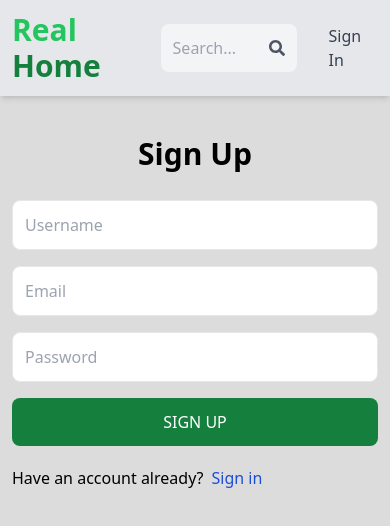
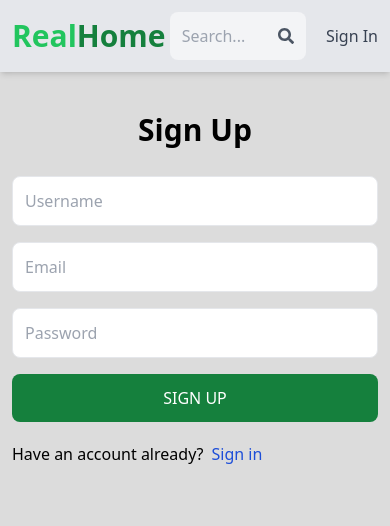
Before and after one commit to Raymond-XishengChen/RealHome, a React (Vite) app in the folder client/: page /sign-up in a window 390 px wide. Shown: the top 526 px of the page. Built offline with nearby package versions, Linux system fonts and the light colour scheme; no server answers.

Commit message:
Minor CSS changes

```diff
--- a/client/src/components/Header.jsx
+++ b/client/src/components/Header.jsx
@@ -50,9 +50,9 @@
                 <Link to = "/">
                     <li className="hidden sm:inline text-gray-700 hover:underline">Home</li>
                 </Link>
-                <Link to = "/about">
+                {/* <Link to = "/about">
                     <li className="hidden sm:inline text-gray-700 hover:underline">About</li>
-                </Link>
+                </Link> */}
                 <Link to = "/profile">
                     {/* If user is logged in, show profile picture, otherwise display sign in option */}
                     { currentUser ? (
--- a/client/src/pages/Home.jsx
+++ b/client/src/pages/Home.jsx
@@ -71,7 +71,7 @@
         <div className="font-bold text-xl text-gray-400">Discover a world of possibilities as you explore our meticulously curated listings,
           showcasing a diverse range of properties to suit every lifestyle.</div>
 
-          <Link to={"/search"} className="text-xs font-bold text-blue-500 sm:text-sm">
+          <Link to={"/search"} className="text-base font-bold text-blue-500 sm:text-lg">
             Let's start exploring!
           </Link>
       </div>
@@ -81,7 +81,7 @@
           // eslint-disable-next-line react/jsx-key
           <SwiperSlide>
             <div style={{background: `url(${listing.imageUrls[0]}) no-repeat center`, backgroundSize: "cover",}}
-            className="h-[500px]" key={listing._id}></div>
+            className="h-[800px]" key={listing._id}></div>
           </SwiperSlide>)
         )}
       </Swiper>
```
